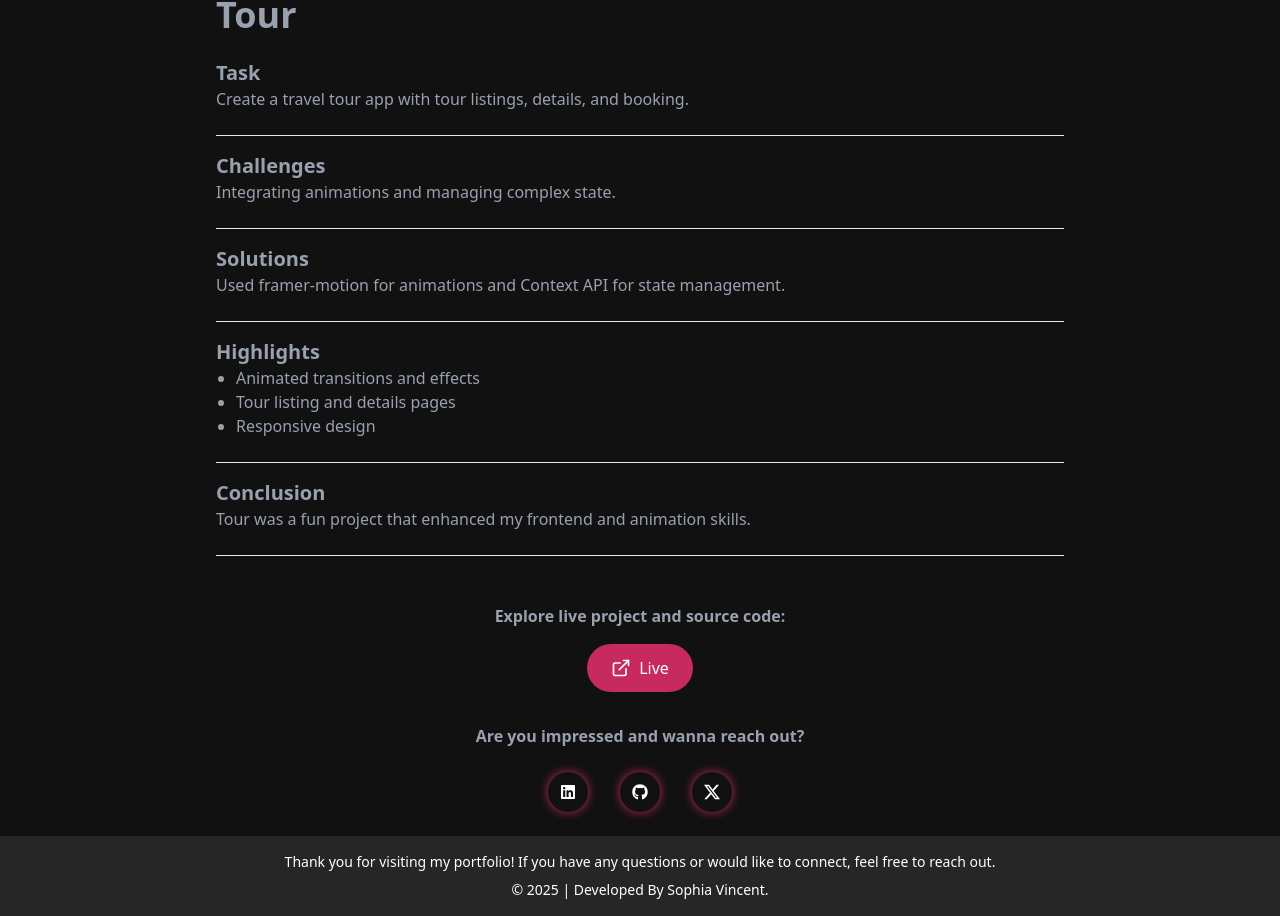
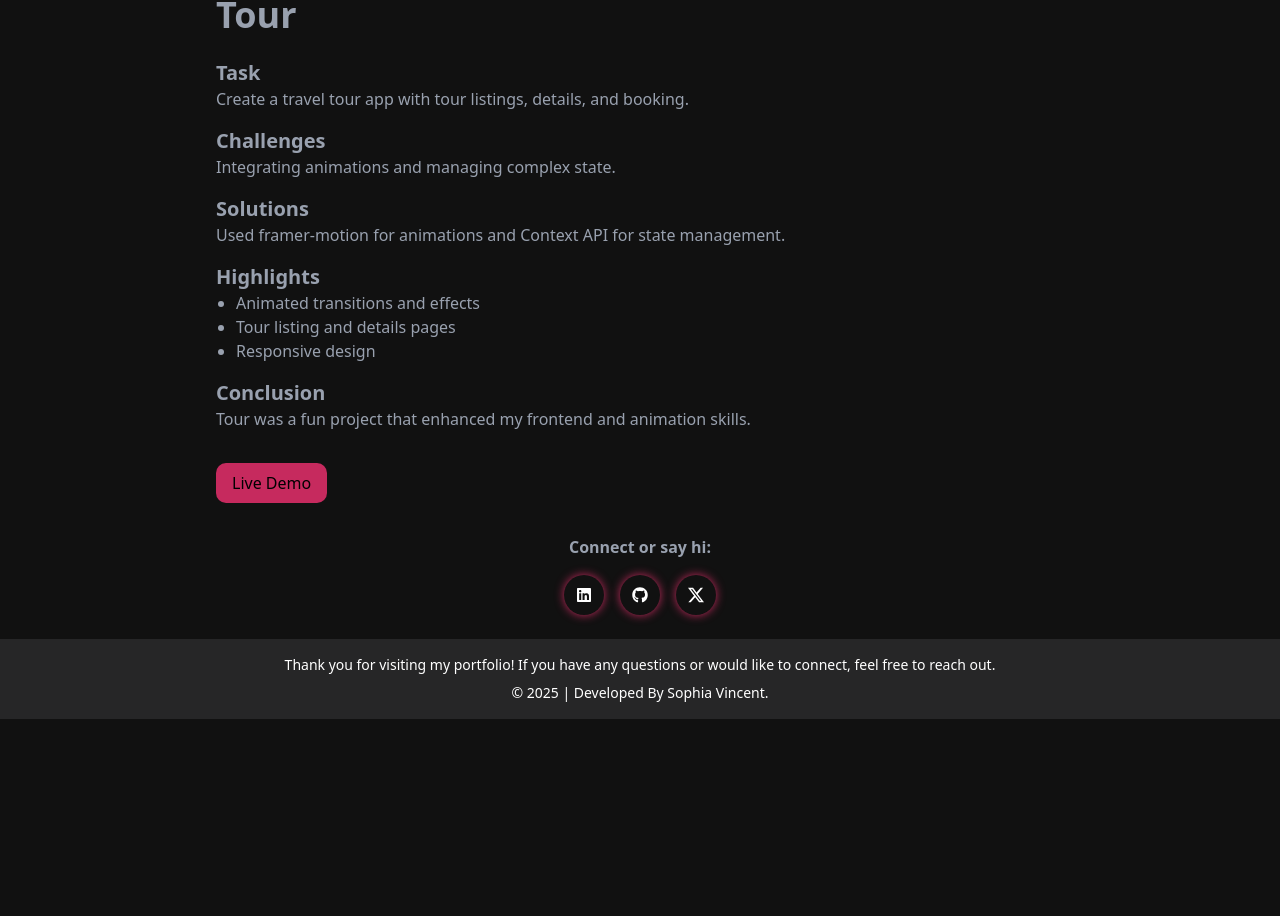
Before and after one commit to SimplySophia/my-portfolio, a Next.js app: page /projects/tour in a window 1280 px wide. Shown: the part 540-1456 px from the top of the page. After the commit the page ends 1259 px from the top, so only its background shows below. Built offline with nearby package versions, Linux system fonts and the light colour scheme.

Commit message:
fix project breadcrumb

```diff
--- a/src/app/projects/[slug]/page.tsx
+++ b/src/app/projects/[slug]/page.tsx
@@ -1,26 +1,25 @@
-'"use client";'
+// src/app/projects/[slug]/page.tsx
 import { projects } from "@/data/projectData";
 import Link from "next/link";
 import Image from "next/image";
-import { ExternalLink } from "lucide-react";
 import { FaLinkedin, FaGithub } from "react-icons/fa";
 import { SiX } from "react-icons/si";
 
+// Social icons array
 const socialLinks = [
   { href: "/linkedin", icon: <FaLinkedin className="w-4 h-4" /> },
   { href: "/github", icon: <FaGithub className="w-4 h-4" /> },
   { href: "/twitter", icon: <SiX className="w-4 h-4" /> },
 ];
 
-
+// Typing for props: params is now a Promise, matching Next.js 15 App Router behavior
 type ProjectPageProps = {
-  params: {
-    slug: string;
-  };
+  params: Promise<{ slug: string }>;
 };
 
 export default async function ProjectPage({ params }: ProjectPageProps) {
-  const project = projects.find((p) => p.slug === params.slug);
+  const { slug } = await params;
+  const project = projects.find((p) => p.slug === slug);
 
   if (!project) {
     return (
@@ -56,34 +55,24 @@ export default async function ProjectPage({ params }: ProjectPageProps) {
         className="rounded-lg shadow-lg w-full"
       />
 
-      {/* Title */}
+      {/* Project Title */}
       <h1 className="text-4xl font-bold">{project.title}</h1>
 
-      {/* Sections */}
+      {/* Project Sections */}
       <div className="space-y-4">
-        {project.task && (
-          <section className="border-b border-gray-200 pb-6">
+        <section>
           <h2 className="text-xl font-semibold">Task</h2>
           <p>{project.task}</p>
         </section>
-        )}
-
-        {project.challenges && (
-          <section className="border-b border-gray-200 pb-6">
+        <section>
           <h2 className="text-xl font-semibold">Challenges</h2>
           <p>{project.challenges}</p>
         </section>
-        )}
-
-        {project.solutions && (
-          <section className="border-b border-gray-200 pb-6">
+        <section>
           <h2 className="text-xl font-semibold">Solutions</h2>
           <p>{project.solutions}</p>
         </section>
-        )}
-
-        {project.highlights && (
-          <section className="border-b border-gray-200 pb-6">
+        <section>
           <h2 className="text-xl font-semibold">Highlights</h2>
           <ul className="list-disc pl-5">
             {project.highlights.map((h, i) => (
@@ -91,58 +80,45 @@ export default async function ProjectPage({ params }: ProjectPageProps) {
             ))}
           </ul>
         </section>
-        )}
-
-        {project.conclusion && (
-          <section className="border-b border-gray-200 pb-6">
+        <section>
           <h2 className="text-xl font-semibold">Conclusion</h2>
           <p>{project.conclusion}</p>
         </section>
+      </div>
+
+      {/* Action Buttons */}
+      <div className="mt-8 flex gap-4">
+        {project.link && (
+          <a
+            href={project.link}
+            target="_blank"
+            rel="noopener noreferrer"
+            className="px-4 py-2 bg-primary text-black rounded-lg hover:bg-primary/90 transition"
+          >
+            Live Demo
+          </a>
         )}
-
-        {/* ---- Code & Live Section ---- */}
-        <div className="mt-12 text-center">
-          <p className="font-semibold mb-4">
-            Explore live project and source code:
-          </p>
-          <div className="flex justify-center gap-4 mb-8">
-            {/* Code Button (show only if repo exists) */}
         {project.repo && (
           <a
             href={project.repo}
             target="_blank"
             rel="noopener noreferrer"
-                className="flex items-center gap-2 px-6 py-3 border border-gray-500 rounded-full hover:bg-gray-800 transition"
+            className="px-4 py-2 bg-gray-800 text-white rounded-lg hover:bg-gray-700 transition"
           >
-                <FaGithub size={20} />
-                Code
+            GitHub
           </a>
         )}
-
-            {/* Live Button */}
-            <a
-              href={project.link}
-              target="_blank"
-              rel="noopener noreferrer"
-              className="flex items-center gap-2 px-6 py-3 text-white bg-primary rounded-full hover:bg-secondary-foreground transition"
-            >
-              <ExternalLink size={20} />
-              Live
-            </a>
       </div>
 
-          {/* Share Section */}
-          <p className="font-semibold">
-            <span className="text-gray-400">
-              Are you impressed and wanna reach out?
-            </span>
-          </p>
-          <div className="flex items-center justify-center gap-8 mt-6">
+      {/* Social Sharing Section */}
+      <div className="mt-8 text-center">
+        <p className="font-semibold mb-4">Connect or say hi:</p>
+        <div className="flex justify-center gap-4">
           {socialLinks.map(({ href, icon }, idx) => (
             <Link
               key={idx}
               href={href}
-                className="border-primary shadow-[0_0_10px_hsl(var(--color-primary))] w-[40px] h-[40px] rounded-full p-2 hover:scale-125 transition-transform flex items-center justify-center text-white"
+              className="border-primary shadow-[0_0_10px_hsl(var(--color-primary))] w-10 h-10 rounded-full p-2 hover:scale-125 transition-transform flex items-center justify-center text-white"
             >
               {icon}
             </Link>
@@ -150,6 +126,5 @@ export default async function ProjectPage({ params }: ProjectPageProps) {
         </div>
       </div>
     </div>
-    </div>
   );
 }
```
Lines whose indentation alone changed are shown as unchanged.
